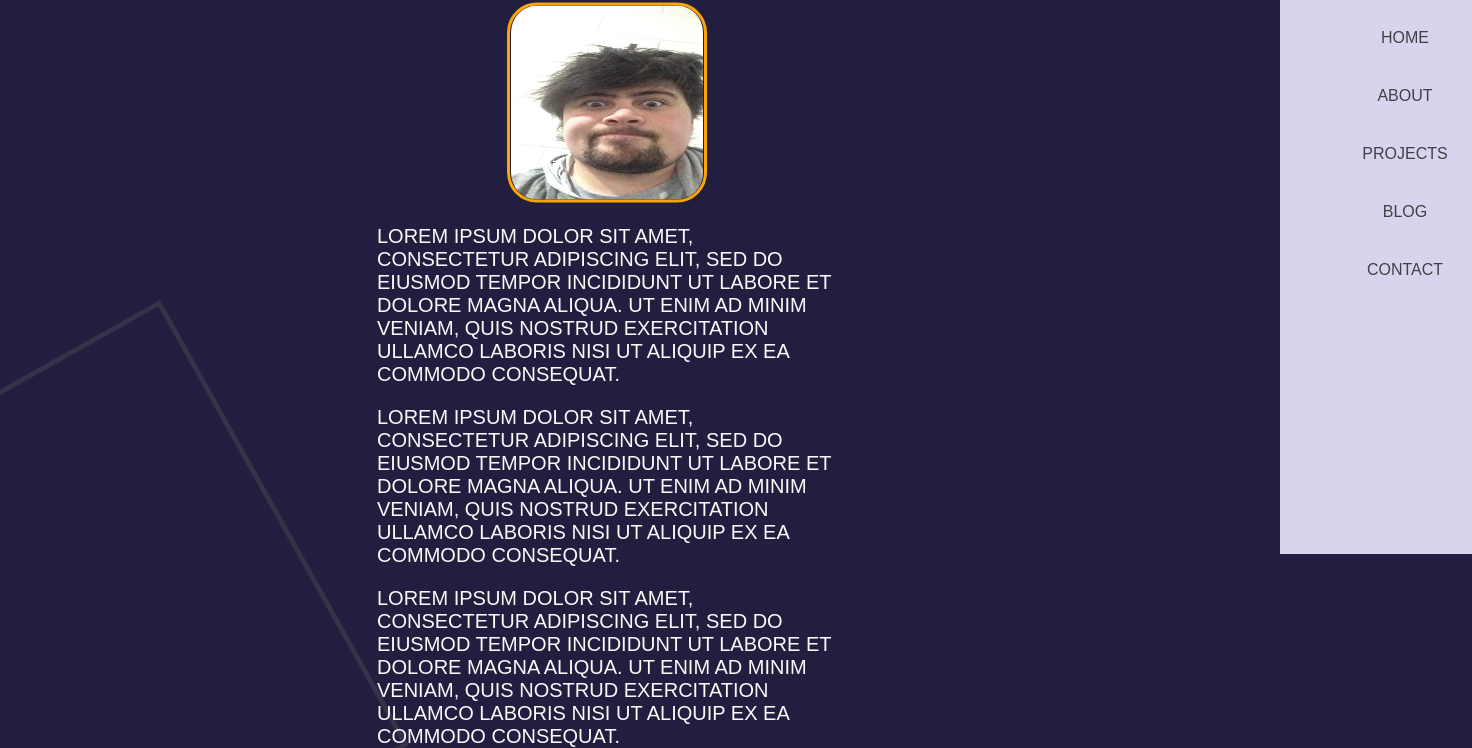
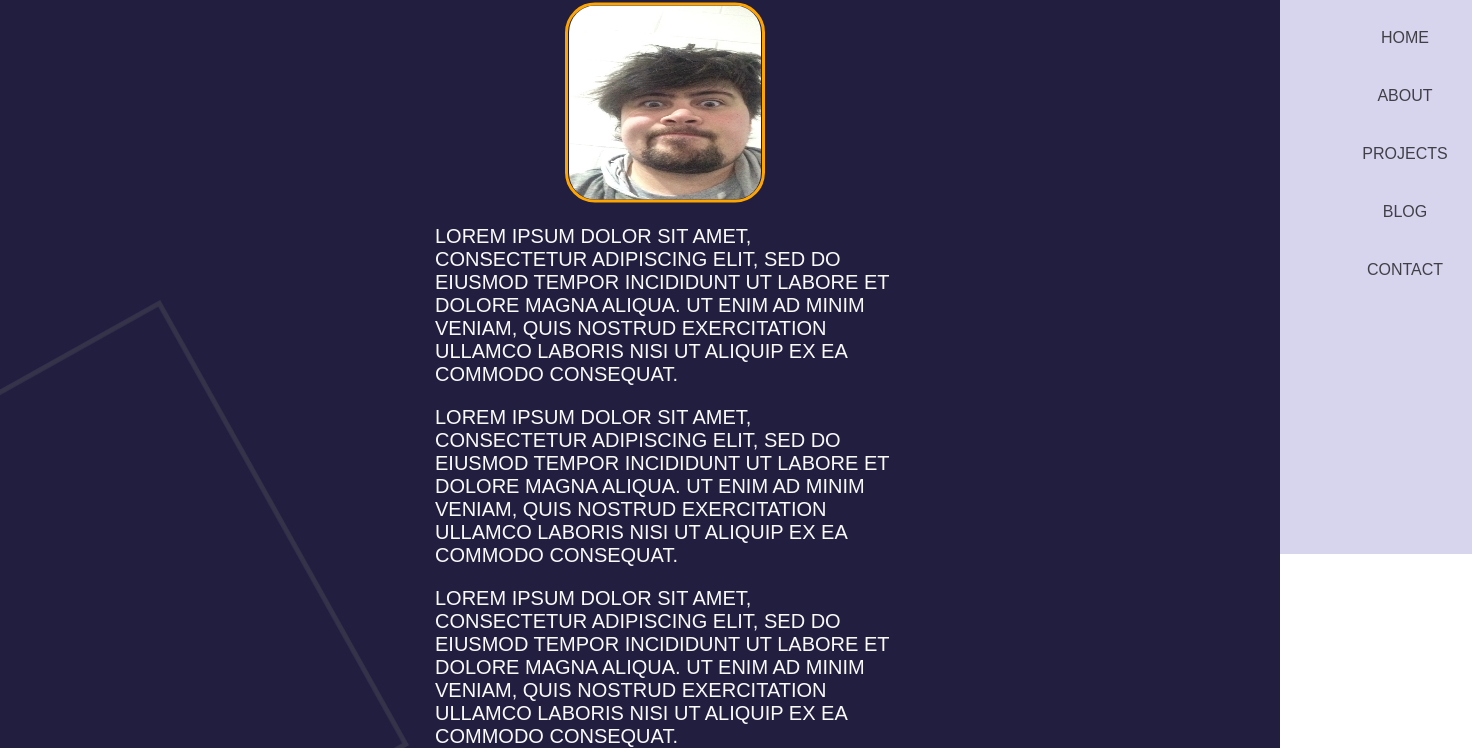
Before and after one commit to JamieMoukatatzakis/portfolio, a plain HTML site: page src/about.html in a window 1280 px wide. Shown: the part 246-994 px from the top of the page, 1472 px wide, since content can reach past the window. Drawn offline with nearby package versions, Linux system fonts and the light colour scheme.

Commit message:
progress

```diff
--- a/styles.css
+++ b/styles.css
@@ -32,11 +32,14 @@ img {
 
 section.background {
     text-align: center;
+    padding-left: 400px;
+
 }
 
-section {
-    transform: translateX(15%);
-}
+ /* section {
+    padding-left: 400px;
+    text-align: center;
+} */
 
 body {
 background-image: url(imgs/sitebg.jpg);
@@ -190,6 +193,10 @@ div#profile-pic {
     text-align: center;
 }
 
+section.about-text {
+    padding-left: 400px;
+}
+
 /*
 .about-text {
     width: 100%;
```
